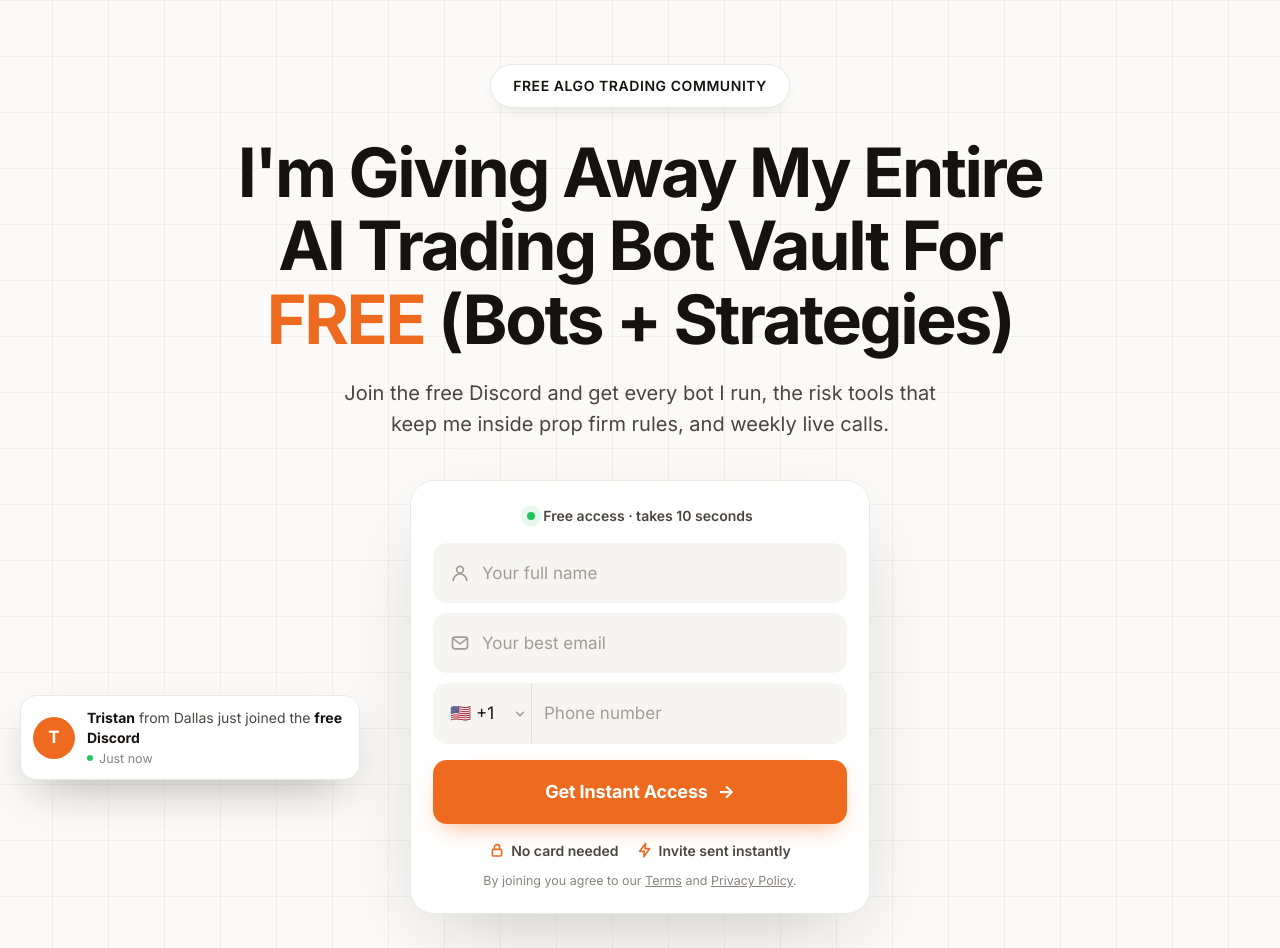
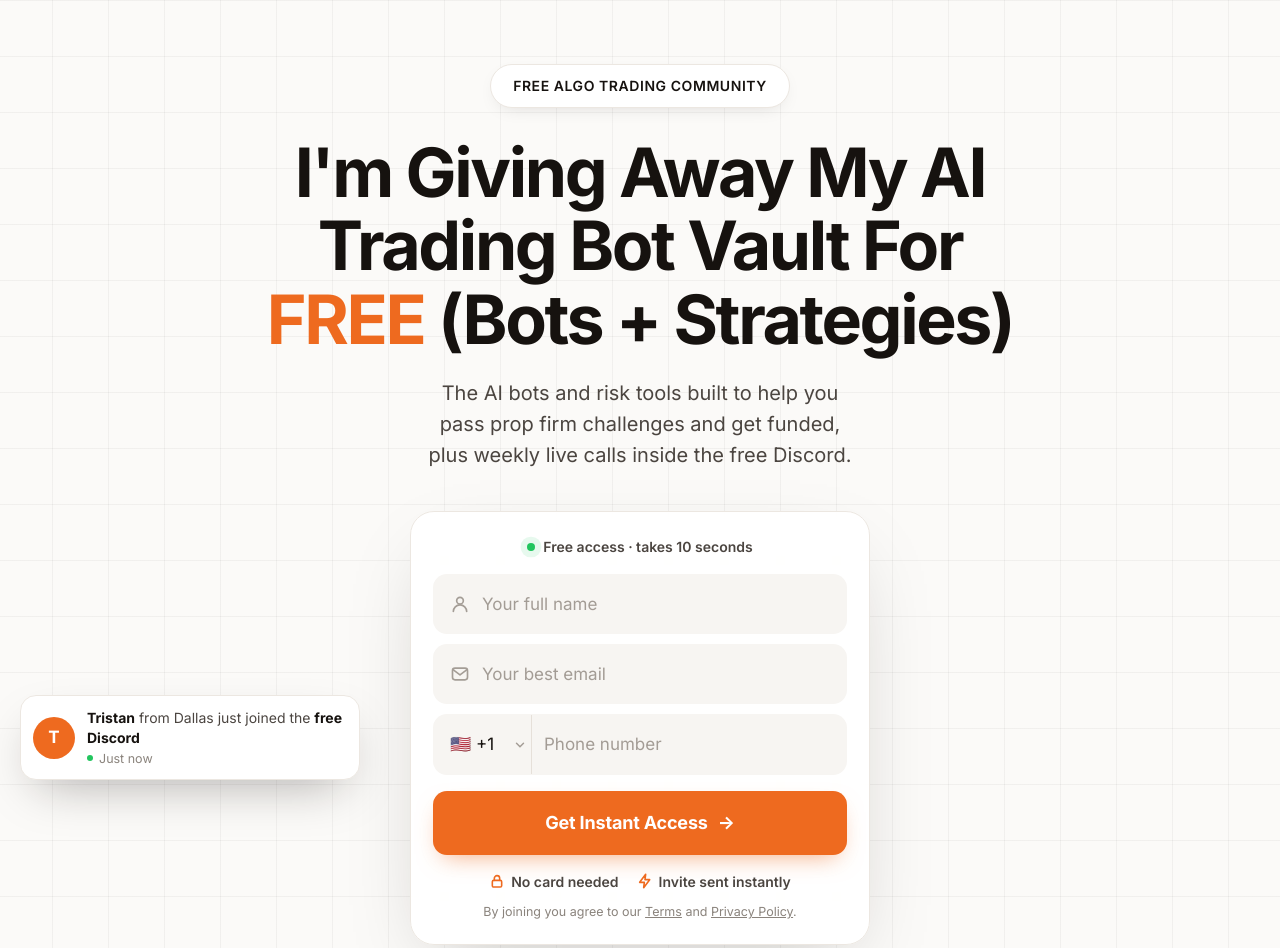
Before and after one commit to eliascroesus/algojan, a plain HTML site: page discord/index.html in a window 1280 px wide. Shown: the top 948 px of the page. Drawn offline with Linux system fonts and the light colour scheme.

Commit message:
Headline: drop 'Entire'; subheadline about passing prop firm challenges and getting funded
Co-Authored-By: Claude Opus 5.5 <noreply@anthropic.com>
Claude-Session: https://claude.ai/code/session_015aTEPXLqa7SZ9SA24wnEtU

```diff
--- a/assets/style.css
+++ b/assets/style.css
@@ -49,7 +49,7 @@ h1 { font-size: clamp(36px, 5.6vw, 68px); }
 h2 { font-size: clamp(30px, 4.2vw, 48px); }
 h3 { font-size: 21px; letter-spacing: -0.02em; line-height: 1.25; }
 .center { text-align: center; }
-.lead { font-size: clamp(17px, 1.8vw, 20px); color: var(--ink-2); margin: 18px auto 0; max-width: 640px; }
+.lead { text-wrap: balance; font-size: clamp(17px, 1.8vw, 20px); color: var(--ink-2); margin: 18px auto 0; max-width: 640px; }
 
 /* small pill above headlines */
 .pill {
--- a/discord/index.html
+++ b/discord/index.html
@@ -17,8 +17,8 @@
 <header class="hero">
   <div class="wrap">
     <span class="pill">Free Algo Trading Community</span>
-    <h1>I'm Giving Away My Entire AI Trading Bot Vault For <span class="accent">FREE</span> <span class="nowrap">(Bots + Strategies)</span></h1>
-    <p class="lead">Join the free Discord and get every bot I run, the risk tools that keep me inside prop firm rules, and weekly live calls.</p>
+    <h1>I'm Giving Away My AI Trading Bot Vault For <span class="accent">FREE</span> <span class="nowrap">(Bots + Strategies)</span></h1>
+    <p class="lead">The AI bots and risk tools built to help you pass prop firm challenges and get funded, plus weekly live calls inside the free Discord.</p>
 
     <form class="optin" id="optin-form" novalidate>
       <div class="optin__head"><span class="live"></span>Free access · takes 10 seconds</div>
```
